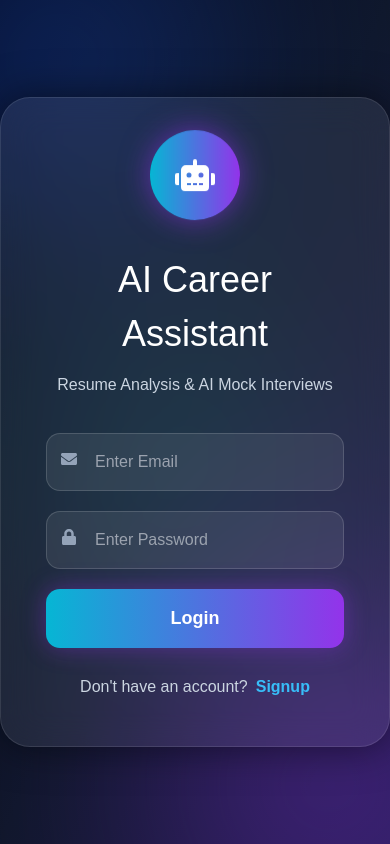
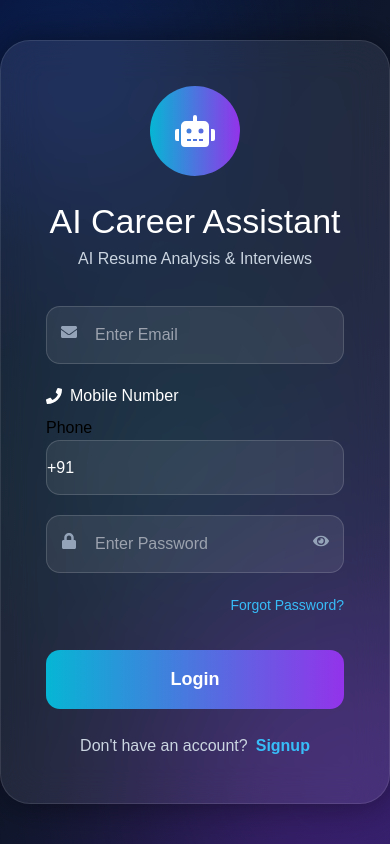
Before and after one commit to ganeshkumarputta/ai-career-assistant, a React (Create React App) app in the folder frontend/: page /login in a window 390 px wide. Built offline with nearby package versions, Linux system fonts and the light colour scheme.

Commit message:
Added forgot password and phone input

```diff
--- a/frontend/package.json
+++ b/frontend/package.json
@@ -3,6 +3,8 @@
   "version": "0.1.0",
   "private": true,
   "dependencies": {
+    "@capacitor/cli": "^8.3.4",
+    "@capacitor/core": "^8.3.4",
     "@testing-library/dom": "^10.4.1",
     "@testing-library/jest-dom": "^6.9.1",
     "@testing-library/react": "^16.3.2",
@@ -12,6 +14,7 @@
     "react-circular-progressbar": "^2.2.0",
     "react-dom": "^19.2.6",
     "react-icons": "^5.6.0",
+    "react-phone-input-2": "^2.15.1",
     "react-router-dom": "^7.15.0",
     "react-scripts": "5.0.1",
     "web-vitals": "^2.1.4"
--- a/frontend/src/pages/Login.js
+++ b/frontend/src/pages/Login.js
@@ -2,7 +2,8 @@ import React, { useState } from "react";
 
 import {
   signInWithEmailAndPassword,
-  createUserWithEmailAndPassword
+  createUserWithEmailAndPassword,
+  sendPasswordResetEmail
 } from "firebase/auth";
 
 import { auth } from "../firebase";
@@ -12,14 +13,21 @@ import { useNavigate } from "react-router-dom";
 import {
   FaEnvelope,
   FaLock,
-  FaRobot
+  FaRobot,
+  FaEye,
+  FaEyeSlash,
+  FaPhone
 } from "react-icons/fa";
+
+import PhoneInput from "react-phone-input-2";
 
 function Login() {
 
   const navigate = useNavigate();
 
   const [email, setEmail] = useState("");
+
+  const [phone, setPhone] = useState("");
 
   const [password, setPassword] = useState("");
 
@@ -29,6 +37,10 @@ function Login() {
 
   const [error, setError] = useState("");
 
+  const [message, setMessage] = useState("");
+
+  const [showPassword, setShowPassword] = useState(false);
+
   const handleAuth = async () => {
 
     try {
@@ -36,6 +48,17 @@ function Login() {
       setLoading(true);
 
       setError("");
+
+      setMessage("");
+
+      if (!email || !password) {
+
+        setError("Please fill all fields");
+
+        setLoading(false);
+
+        return;
+      }
 
       if (isSignup) {
 
@@ -45,27 +68,56 @@ function Login() {
           password
         );
 
-      }
+        setMessage("Account created successfully!");
 
-      else {
+      } else {
 
         await signInWithEmailAndPassword(
           auth,
           email,
           password
         );
+
+        setMessage("Login successful!");
+
       }
 
       navigate("/home");
 
+    } catch (err) {
+
+      setError(err.message);
+
     }
 
-    catch (err) {
+    setLoading(false);
+  };
+
+  const handleForgotPassword = async () => {
+
+    try {
+
+      setError("");
+
+      setMessage("");
+
+      if (!email) {
+
+        setError("Enter your email");
+
+        return;
+      }
+
+      await sendPasswordResetEmail(auth, email);
+
+      setMessage(
+        "Password reset email sent successfully!"
+      );
+
+    } catch (err) {
 
       setError(err.message);
     }
-
-    setLoading(false);
   };
 
   return (
@@ -78,13 +130,11 @@ function Login() {
         display: "flex",
         justifyContent: "center",
         alignItems: "center",
+        position: "relative",
         overflow: "hidden",
-        position: "relative",
         fontFamily: "Arial"
       }}
     >
-
-      {/* Animated Background Circles */}
 
       <div style={circle1}></div>
 
@@ -92,24 +142,21 @@ function Login() {
 
       <div style={circle3}></div>
 
-      {/* Login Card */}
-
       <div
         style={{
-          width: "420px",
+          width: "430px",
           background: "rgba(255,255,255,0.08)",
           backdropFilter: "blur(18px)",
-          border: "1px solid rgba(255,255,255,0.1)",
           borderRadius: "30px",
           padding: "45px",
+          border: "1px solid rgba(255,255,255,0.1)",
           boxShadow:
             "0px 0px 40px rgba(0,0,0,0.5)",
-          position: "relative",
-          zIndex: 2,
-          animation:
-            "fadeIn 1.2s ease"
+          zIndex: 2
         }}
       >
+
+        {/* Logo */}
 
         <div
           style={{
@@ -129,11 +176,7 @@ function Login() {
               justifyContent: "center",
               alignItems: "center",
               margin: "auto",
-              marginBottom: "20px",
-              boxShadow:
-                "0px 0px 30px rgba(147,51,234,0.6)",
-              animation:
-                "float 4s ease-in-out infinite"
+              marginBottom: "20px"
             }}
           >
             <FaRobot size={40} color="white" />
@@ -142,79 +185,147 @@ function Login() {
           <h1
             style={{
               color: "white",
-              fontSize: "36px",
-              marginBottom: "10px"
+              fontSize: "34px"
             }}
           >
             AI Career Assistant
           </h1>
 
-          <p
-            style={{
-              color: "#cbd5e1",
-              lineHeight: "1.7"
-            }}
-          >
-            Resume Analysis & AI Mock Interviews
+          <p style={{ color: "#cbd5e1" }}>
+            AI Resume Analysis & Interviews
           </p>
 
         </div>
 
-        {/* Email Input */}
+        {/* Email */}
 
-        <div
-          style={{
-            position: "relative",
-            marginBottom: "20px"
-          }}
-        >
+        <div style={inputContainer}>
 
-          <FaEnvelope
-            style={{
-              position: "absolute",
-              left: "15px",
-              top: "18px",
-              color: "#94a3b8"
-            }}
-          />
+          <FaEnvelope style={iconStyle} />
 
           <input
             type="email"
             placeholder="Enter Email"
             value={email}
-            onChange={(e) => setEmail(e.target.value)}
+            onChange={(e) =>
+              setEmail(e.target.value)
+            }
             style={inputStyle}
           />
 
         </div>
 
-        {/* Password Input */}
+        {/* Phone Number */}
 
         <div
           style={{
-            position: "relative",
             marginBottom: "20px"
           }}
         >
 
-          <FaLock
+          <div
             style={{
-              position: "absolute",
-              left: "15px",
-              top: "18px",
-              color: "#94a3b8"
+              color: "white",
+              marginBottom: "8px",
+              display: "flex",
+              alignItems: "center",
+              gap: "8px"
+            }}
+          >
+            <FaPhone />
+            Mobile Number
+          </div>
+
+          <PhoneInput
+            country={"in"}
+            value={phone}
+            onChange={(phone) =>
+              setPhone(phone)
+            }
+            inputStyle={{
+              width: "100%",
+              height: "55px",
+              borderRadius: "14px",
+              border:
+                "1px solid rgba(255,255,255,0.15)",
+              background:
+                "rgba(255,255,255,0.08)",
+              color: "white",
+              fontSize: "16px"
+            }}
+            buttonStyle={{
+              borderTopLeftRadius: "14px",
+              borderBottomLeftRadius: "14px"
+            }}
+            dropdownStyle={{
+              background: "#0f172a",
+              color: "white"
             }}
           />
 
+        </div>
+
+        {/* Password */}
+
+        <div style={inputContainer}>
+
+          <FaLock style={iconStyle} />
+
           <input
-            type="password"
+            type={
+              showPassword
+                ? "text"
+                : "password"
+            }
             placeholder="Enter Password"
             value={password}
-            onChange={(e) => setPassword(e.target.value)}
+            onChange={(e) =>
+              setPassword(e.target.value)
+            }
             style={inputStyle}
           />
 
+          <div
+            onClick={() =>
+              setShowPassword(
+                !showPassword
+              )
+            }
+            style={eyeStyle}
+          >
+            {showPassword
+              ? <FaEyeSlash />
+              : <FaEye />}
+          </div>
+
         </div>
+
+        {/* Forgot Password */}
+
+        {!isSignup && (
+
+          <div
+            style={{
+              textAlign: "right",
+              marginBottom: "18px"
+            }}
+          >
+
+            <span
+              onClick={
+                handleForgotPassword
+              }
+              style={{
+                color: "#38bdf8",
+                cursor: "pointer",
+                fontSize: "14px"
+              }}
+            >
+              Forgot Password?
+            </span>
+
+          </div>
+        )}
 
         {/* Error */}
 
@@ -223,7 +334,6 @@ function Login() {
           <p
             style={{
               color: "#f87171",
-              marginBottom: "15px",
               textAlign: "center"
             }}
           >
@@ -231,32 +341,34 @@ function Login() {
           </p>
         )}
 
-        {/* Login Button */}
+        {/* Success */}
+
+        {message && (
+
+          <p
+            style={{
+              color: "#4ade80",
+              textAlign: "center"
+            }}
+          >
+            {message}
+          </p>
+        )}
+
+        {/* Button */}
 
         <button
           onClick={handleAuth}
           disabled={loading}
-          style={{
-            width: "100%",
-            padding: "16px",
-            background:
-              "linear-gradient(to right, #06b6d4, #9333ea)",
-            border: "none",
-            borderRadius: "14px",
-            color: "white",
-            fontSize: "18px",
-            fontWeight: "bold",
-            cursor: "pointer",
-            boxShadow:
-              "0px 0px 25px rgba(147,51,234,0.4)",
-            transition: "0.3s"
-          }}
+          style={buttonStyle}
         >
+
           {loading
             ? "Please wait..."
             : isSignup
             ? "Create Account"
             : "Login"}
+
         </button>
 
         {/* Toggle */}
@@ -265,8 +377,7 @@ function Login() {
           style={{
             textAlign: "center",
             color: "#cbd5e1",
-            marginTop: "25px",
-            lineHeight: "1.8"
+            marginTop: "25px"
           }}
         >
 
@@ -275,140 +386,110 @@ function Login() {
             : "Don't have an account?"}
 
           <span
-            onClick={() => setIsSignup(!isSignup)}
+            onClick={() =>
+              setIsSignup(!isSignup)
+            }
             style={{
               color: "#38bdf8",
+              marginLeft: "8px",
               cursor: "pointer",
-              marginLeft: "8px",
               fontWeight: "bold"
             }}
           >
+
             {isSignup
               ? "Login"
               : "Signup"}
+
           </span>
 
         </p>
 
       </div>
 
-      <style>
-        {`
-          @keyframes float {
-
-            0% {
-              transform: translateY(0px);
-            }
-
-            50% {
-              transform: translateY(-15px);
-            }
-
-            100% {
-              transform: translateY(0px);
-            }
-          }
-
-          @keyframes fadeIn {
-
-            from {
-              opacity: 0;
-              transform: scale(0.9);
-            }
-
-            to {
-              opacity: 1;
-              transform: scale(1);
-            }
-          }
-        `}
-      </style>
-
     </div>
   );
 }
 
+const inputContainer = {
+  position: "relative",
+  marginBottom: "20px"
+};
+
+const iconStyle = {
+  position: "absolute",
+  left: "15px",
+  top: "18px",
+  color: "#94a3b8"
+};
+
+const eyeStyle = {
+  position: "absolute",
+  right: "15px",
+  top: "18px",
+  color: "#94a3b8",
+  cursor: "pointer"
+};
+
 const inputStyle = {
-
   width: "100%",
-
-  padding: "16px 16px 16px 48px",
-
+  padding: "16px 48px",
   borderRadius: "14px",
-
   border: "1px solid rgba(255,255,255,0.15)",
-
   background: "rgba(255,255,255,0.08)",
-
   color: "white",
-
   fontSize: "16px",
-
   outline: "none",
-
   boxSizing: "border-box"
 };
 
+const buttonStyle = {
+  width: "100%",
+  padding: "16px",
+  background:
+    "linear-gradient(to right, #06b6d4, #9333ea)",
+  border: "none",
+  borderRadius: "14px",
+  color: "white",
+  fontSize: "18px",
+  fontWeight: "bold",
+  cursor: "pointer",
+  marginTop: "15px"
+};
+
 const circle1 = {
-
   position: "absolute",
-
   width: "320px",
-
   height: "320px",
-
   background: "#2563eb",
-
   borderRadius: "50%",
-
   filter: "blur(120px)",
-
   top: "-100px",
-
   left: "-100px",
-
   opacity: 0.4
 };
 
 const circle2 = {
-
   position: "absolute",
-
   width: "320px",
-
   height: "320px",
-
   background: "#9333ea",
-
   borderRadius: "50%",
-
   filter: "blur(120px)",
-
   bottom: "-100px",
-
   right: "-100px",
-
   opacity: 0.4
 };
 
 const circle3 = {
-
   position: "absolute",
-
   width: "220px",
-
   height: "220px",
-
   background: "#06b6d4",
-
   borderRadius: "50%",
-
   filter: "blur(120px)",
-
   top: "40%",
-
   left: "10%",
-
   opacity: 0.25
 };
 
```
Also changed, not shown: 1 other file (tests, documents, lock files or other folders).
